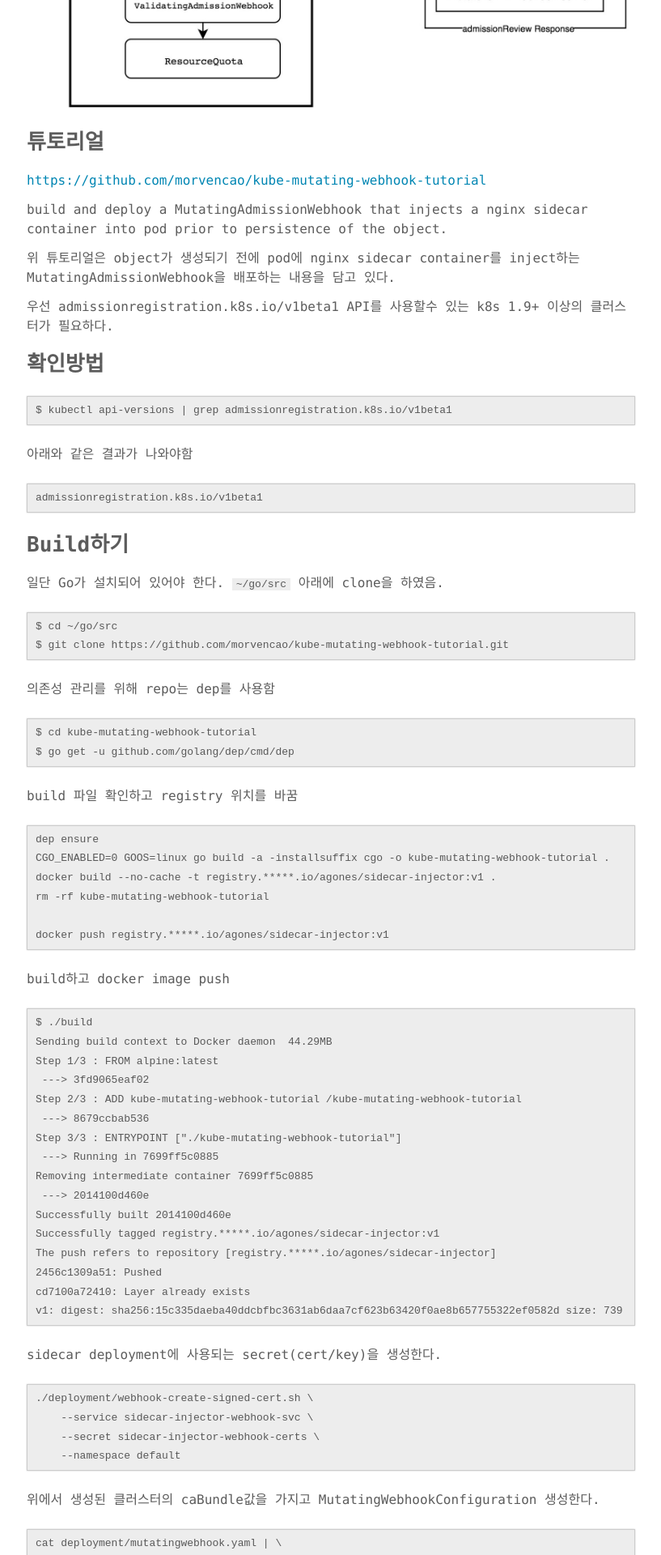
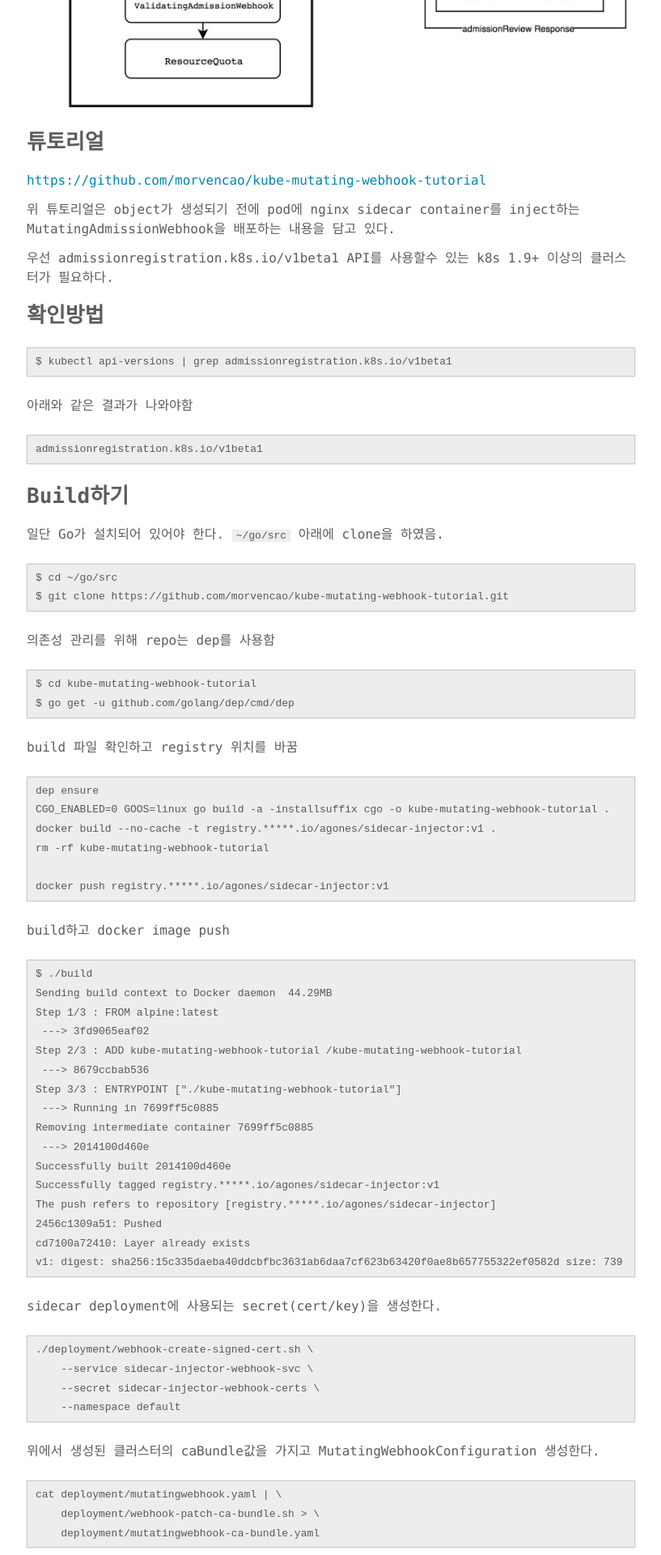
Before and after one commit to ddiiwoong/ddiiwoong.github.io_archive, a Jekyll site: the page built from _posts/2018-06-27-mutating-web-hook.md, in a window 1280 px wide. Shown: the part 2184-4104 px from the top of the page at 81% size, without its empty margins (231-1048 px from the left). Built offline with Jekyll 4.4.1, drawn with Linux system fonts in a browser that asks for light colours; comment, search, counter and statistics services are not loaded.

Commit message:
modified

```diff
--- a/_posts/2018-06-27-mutating-web-hook.md
+++ b/_posts/2018-06-27-mutating-web-hook.md
@@ -53,8 +53,6 @@ webhook 서버는 API를 준수하는 단순한 http서버.
 
 ## 튜토리얼
 <https://github.com/morvencao/kube-mutating-webhook-tutorial>
-
-build and deploy a MutatingAdmissionWebhook that injects a nginx sidecar container into pod prior to persistence of the object.
 
 위 튜토리얼은 object가 생성되기 전에 pod에 nginx sidecar container를 inject하는 MutatingAdmissionWebhook을 배포하는 내용을 담고 있다.
 
```
